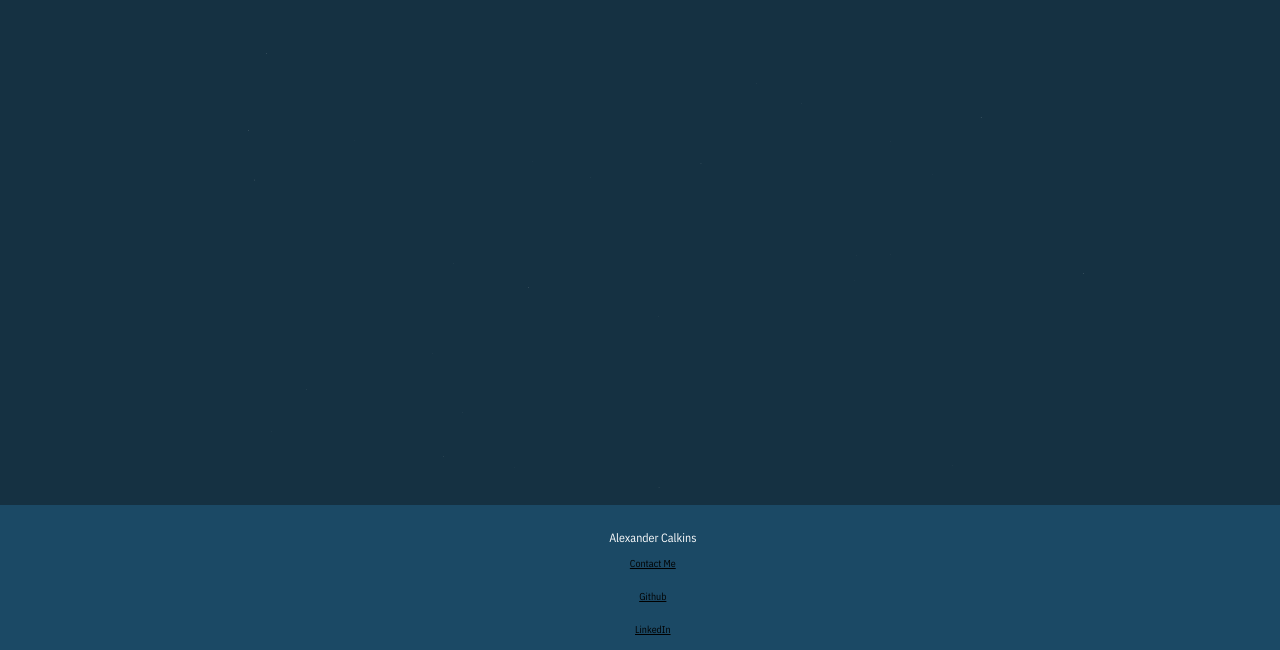
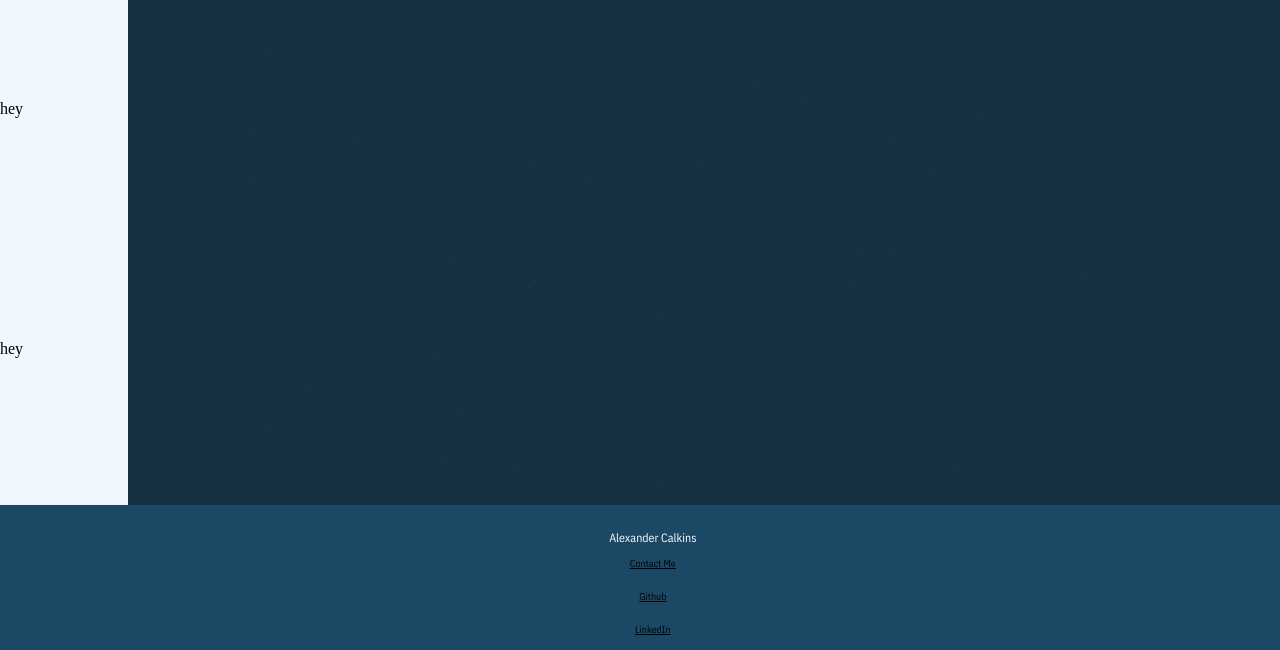
Before and after one commit to sugar-studios/personal-website, a plain HTML site: page projects.html in a window 1280 px wide. Shown: the part 91-741 px from the top of the page. Drawn offline with nearby package versions, Linux system fonts and the light colour scheme.

Commit message:
Began adding responive side bar

```diff
--- a/projects.html
+++ b/projects.html
@@ -89,8 +89,19 @@
 
         <!--Main Body of page-->
 
+        <nav class="projectSideBarNav">
+            <div class="projectSideBarNavContent">
+                hey
+            </div>
+            <div class="projectSideBarNavContent">
+                hey
+            </div>
+            <div class="projectSideBarNavContent">
+                hey
+            </div>
+        </nav>
 
-        </div>
+        <!--Bottom Section-->
         <div id="bottomSection" style="opacity: 1; width: 100%; position: absolute; bottom: 0;" >
             <p>Alexander Calkins</p>
             <a href="contact.html" target="_self">Contact Me</a>
--- a/stylesheets/projectStyles.css
+++ b/stylesheets/projectStyles.css
@@ -4,9 +4,30 @@
         flex-direction: row;
         justify-content: space-around;
     }
+    .projectSideBarNav {
+
+    }
 }
 @media screen and (min-height: 650px){
     #bottomSection {
         flex-direction: column;
     }
+    .projectSideBarNav {
+
+    }
 }
+
+.projectSideBarNav {
+    margin-top: 10vh;
+    width: 10%;
+    height: 90vh;
+    display: flex;
+    justify-content: space-around;
+    flex-direction: column;
+    align-items: left;
+    background-color: aliceblue;
+}
+
+.projectSideBarNavContent {
+
+}
```
Also changed, not shown: index.html (+16 -0 lines).
